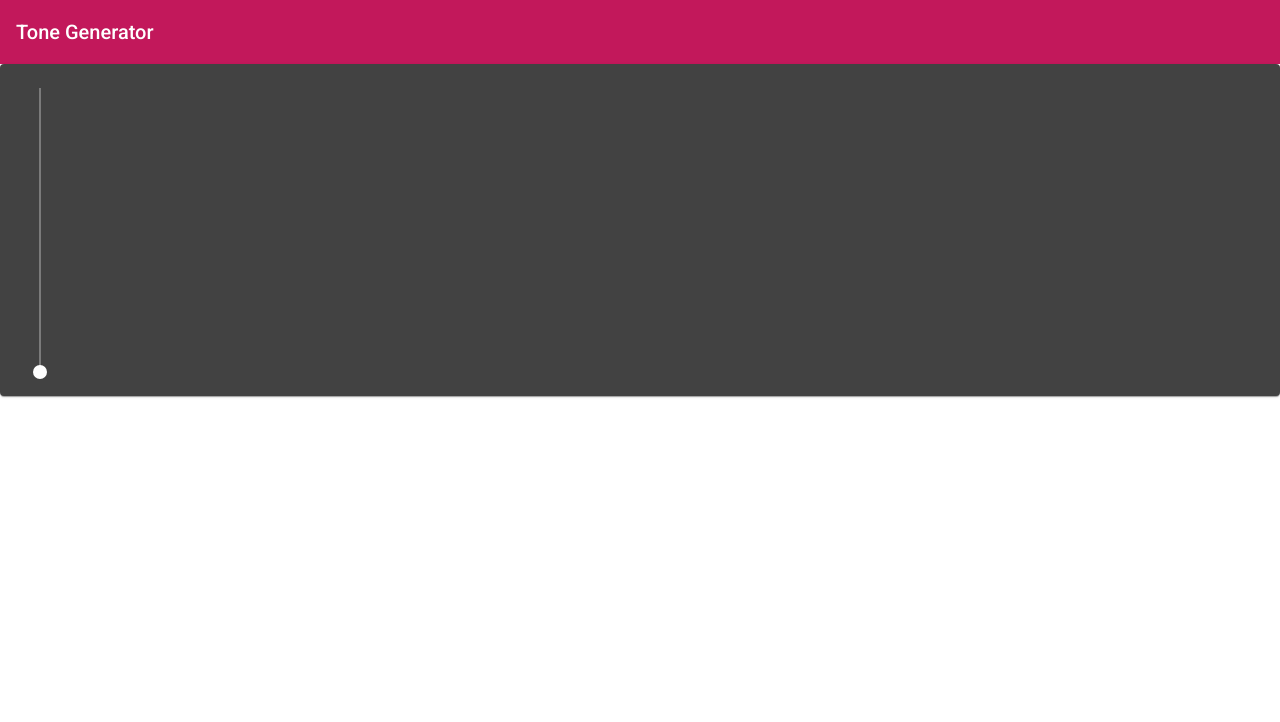
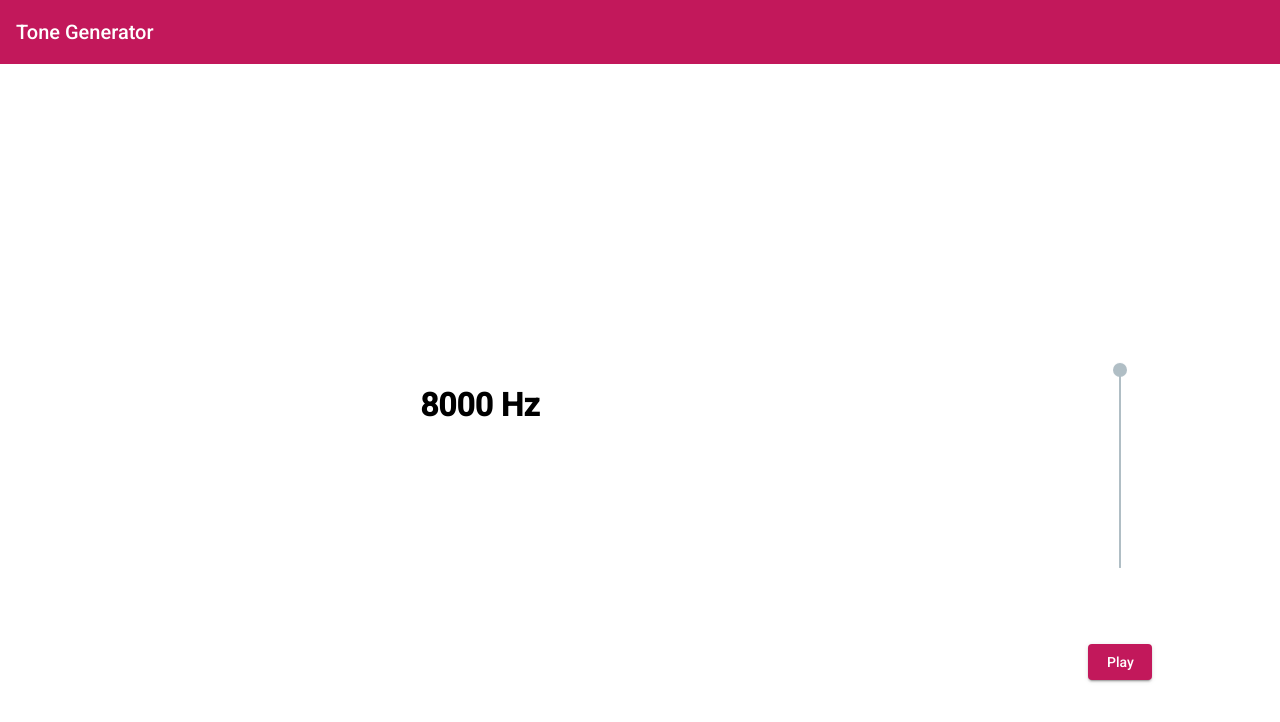
Before and after one commit to LayCraft/tone-generator, an Angular app: page / in a window 1280 px wide. Shown: the top 722 px of the page. Built offline with nearby package versions, Linux system fonts and the light colour scheme.

Commit message:
Basic UI

```diff
--- a/src/app/number-slider/number-slider.component.html
+++ b/src/app/number-slider/number-slider.component.html
@@ -1,6 +1,17 @@
-<mat-card class="slider-style">
-  <mat-card-content>
+<mat-grid-list cols="4" rows="4" rowHeight="23%">
+  <mat-grid-tile colspan="3" rowspan="4">
+    <h1>
+      {{value}} Hz
+    </h1>
+  </mat-grid-tile>
+
+
+  <mat-grid-tile rowspan="3" colspan="1" class="slider-tile">
     <mat-slider [disabled]="disabled" [invert]="invert" [max]="max" [min]="min" [step]="step" [thumbLabel]="thumbLabel" [tickInterval]="getSliderTickInterval()" [(ngModel)]="value" [vertical]="vertical">
     </mat-slider>
-  </mat-card-content>
-</mat-card>
+  </mat-grid-tile>
+  <mat-grid-tile colspan="1" rowspan="1">
+    <button *ngIf="playing" (click)="playing=!playing" mat-raised-button>Stop</button>
+    <button *ngIf="!playing" (click)="playing=!playing" mat-raised-button color="primary">Play</button>
+  </mat-grid-tile>
+</mat-grid-list>
--- a/src/app/number-slider/number-slider.component.scss
+++ b/src/app/number-slider/number-slider.component.scss
@@ -5,8 +5,8 @@
   height: 200px;
 }
 .mat-slider-vertical {
-  height: 300px;
+  height: inherit;
 }
 .mat-slider-horizontal {
-  height: 300px;
+  height: inherit;
 }
--- a/src/app/number-slider/number-slider.component.ts
+++ b/src/app/number-slider/number-slider.component.ts
@@ -6,6 +6,7 @@ import { Component, OnInit } from '@angular/core';
   styleUrls: ['./number-slider.component.scss']
 })
 export class NumberSliderComponent implements OnInit {
+  // slider settings
   autoTicks = true;
   disabled = false;
   invert = false;
@@ -14,9 +15,11 @@ export class NumberSliderComponent implements OnInit {
   showTicks = true;
   step = 1;
   thumbLabel = true;
-  value = 0;
+  value = 8000;
   vertical = true;
   tickInterval = 1;
+
+  playing = false;
 
   constructor() { }
 
```
Also changed, not shown: src/app/app.module.ts (+7 -3 lines).
